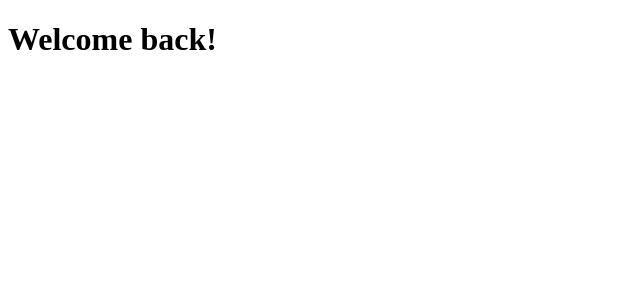
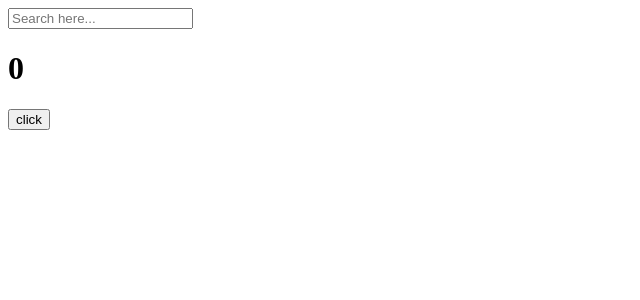
Before and after one commit to mjtime/movie_web_with_react, a React (Create React App) app in the folder react-for-beginners2/: page / in a window 1280 px wide. Shown: the top 300 px of the page, without its empty margins (0-640 px from the left). Built offline with nearby package versions, Linux system fonts and the light colour scheme.

Commit message:
[6.0~6.3]useEffect 기본 사용법

```diff
--- a/react-for-beginners2/src/App.js
+++ b/react-for-beginners2/src/App.js
@@ -1,7 +1,27 @@
+import { useState, useEffect } from "react";
+
 function App() {
+  const [counter, setValue] = useState(0);
+  const [keyword, setKeyword] = useState("");
+  const onClick = () => setValue((prev) => prev +1);
+  const onChange = (event) => setKeyword(event.target.value);
+
+  useEffect(()=>{console.log("I run only once")}, []);
+  useEffect(()=>{
+      console.log("I run when 'keyword' changes");
+  }, [keyword]);
+  useEffect(()=>{
+      console.log("I run when 'counter' changes");
+  }, [counter]);
+  useEffect(()=>{
+      console.log("I run when 'keyword & counter' changes");
+  }, [keyword, counter]);
+
   return (
     <div>
-      <h1>Welcome back!</h1>
+      <input value={keyword} onChange={onChange} type="text" placeholder="Search here..."></input>
+      <h1>{counter}</h1>
+      <button onClick={onClick}>click</button>
     </div>
   );
 }
--- a/react-for-beginners2/src/index.js
+++ b/react-for-beginners2/src/index.js
@@ -4,7 +4,5 @@
 
 const root = ReactDOM.createRoot(document.getElementById('root'));
 root.render(
-  <React.StrictMode>
     <App />
-  </React.StrictMode>
 );
```
